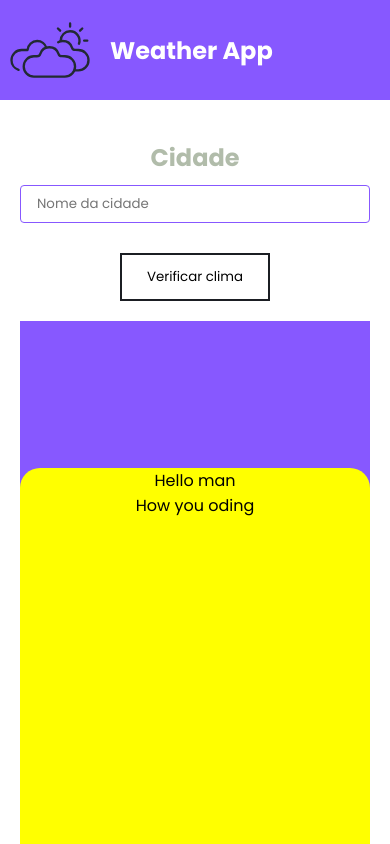
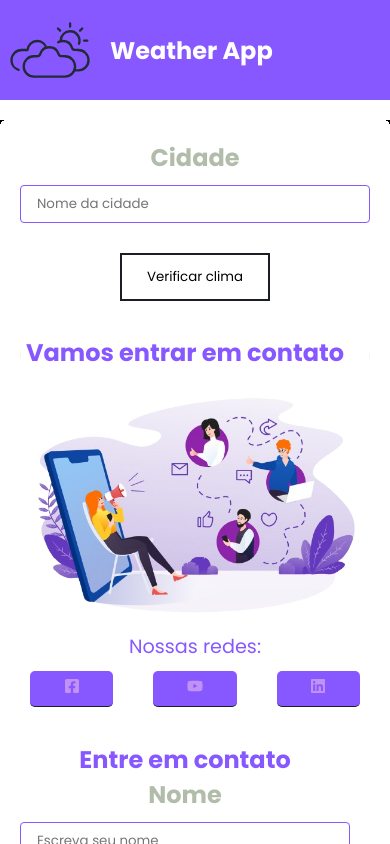
Before and after one commit to RCK04/it-att4, a React (Create React App) app: page / in a window 390 px wide. Built offline with nearby package versions, Linux system fonts and the light colour scheme.

Commit message:
Form finished

```diff
--- a/src/Weather.js
+++ b/src/Weather.js
@@ -108,7 +108,7 @@ export default function Weather() {
             <Header></Header>
 
             <main className='show-weather'>
-                <Input label="Cidade" value={city} onChange={handleCityChange} placeholder="Nome da cidade"/>
+                <Input type="text" label="Cidade" value={city} onChange={handleCityChange} placeholder="Nome da cidade"/>
 
                     <div className='button-container'>
                         <Button onClick={handleClick}>Verificar clima</Button>
--- a/src/components/Form/Form.css
+++ b/src/components/Form/Form.css
@@ -1,6 +1,65 @@
 .form{
+    width: clamp(20%, 100%, 820px);
+    background-color: var(--white);
+    min-height: 550px;
+    border-radius: 20px;
+    box-shadow: 0 0 20px 10px rgba(0, 0, 0, .4);
+    display: grid;
+    grid-template-columns: repeat(2, 1fr);
+    grid-template-rows: auto;
+    z-index: 1;
+    overflow: hidden;
+}
+
+.form .contact{
+    background-color: var(--white);
+}
+
+.form .submit-form{
+    background-color: var(--white);
+    padding: 20px 20px 0 0;
+}
+
+.form .contact .first-text{
+    color: var(--main-color);
+    padding: 20px 20px 0 0;
+    font-size: 1.5rem;
+}
+
+.form .contact .social-links .second-text{
+    font-size: 1.2rem;
+    color: var(--main-color);
+}
+
+.third-text{
+    font-size: 1.5rem;
+    color: var(--main-color);
+}
+
+.image{
+    width: clamp(150px, 100%, 350px);
+}
+
+.social-media{
     width: 100%;
-    background-color: yellow;
-    height: 550px;
-    border-radius: 20px;
+    margin-top: 10px;
+    display: flex;
+    flex-direction: row;
+    gap: 20px;
 }
+
+.input-box{
+    margin-right: 10px;
+    margin-bottom: 10px;
+    height: 150px;
+}
+
+@media (max-width: 720px) {
+    .form{
+        grid-template-columns: 1fr;
+        grid-template-rows: auto auto;
+        width: 100%;
+        gap: 15px;
+        min-height: 100vh;
+    }
+}
--- a/src/components/Form/Form.js
+++ b/src/components/Form/Form.js
@@ -1,14 +1,53 @@
 import React from 'react';
 import './Form.css';
+import logo from '../../images/contact.png';
+import { FaFacebookSquare, FaYoutube, FaLinkedin } from "react-icons/fa";
+import SocialMediaItem from '../SocialMediaItem/SocialMediaItem';
+import Input from '../Input/Input';
+import Button from '../Button/Button';
 
 
 function Form(){
     return (
-        <form className='form'>
-            <div className="contact">Hello man</div>
-            <div className="submit-form">How you oding</div>
+        <div className='form'>
+            <div className="contact">
+                <h2 className="first-text">Vamos entrar em contato</h2>
+                <img src={logo} alt="Contact iamge" className='image' />
+                <div className='social-links'>
+                    <span className='second-text'>Nossas redes:</span>
+                    <ul className='social-media'>
+                        <SocialMediaItem>
+                            <FaFacebookSquare></FaFacebookSquare>
+                        </SocialMediaItem>
 
-        </form>
+                        <SocialMediaItem>
+                            <FaYoutube></FaYoutube>
+                        </SocialMediaItem>
+
+                        <SocialMediaItem>
+                            <FaLinkedin></FaLinkedin>
+                        </SocialMediaItem>
+                    </ul>
+                </div>
+            </div>
+
+            <div className="submit-form">
+                <h4 className='third-text'>Entre em contato</h4>
+                <form action="">
+                    <Input type="text" label="Nome" placeholder="Escreva seu nome"></Input>
+                    <Input type="email" label="Email" placeholder="Escreva seu email"></Input>
+
+                    <div className='input-box'>
+                        <textarea name="" id="message" cols="30" rows="10" ></textarea>
+                    </div>
+
+                    <Button>
+                        Enviar
+                    </Button>
+                </form>
+            </div>
+
+        </div>
     );
 }
 
--- a/src/components/Input/Input.js
+++ b/src/components/Input/Input.js
@@ -2,11 +2,11 @@ import React from 'react';
 import './Input.css';
 
 
-function Input({label, value, onChange, placeholder}){
+function Input({label, value, onChange, type, placeholder}){
     return (
         <div className='input-container'>
             <span>{label}</span>
-            <input type='text' placeholder={placeholder} value={value} onChange={onChange} />
+            <input type={type} placeholder={placeholder} value={value} onChange={onChange} />
         </div>
     );
 }
--- /dev/null
+++ b/src/components/SocialMediaItem/SocialMediaItem.css
@@ -0,0 +1,23 @@
+.li{
+    background-color: var(--main-color);
+    padding: 5px;
+    border-radius: 5px;
+    width: 100%;
+    margin-left: 10px;
+    margin-right: 10px;
+    transition: 0.3s ease-in-out;
+}
+
+.li:hover{
+    background-color: var(--white);
+}
+
+.li a {
+    color: #c092f5;
+    width: 100%;
+    transition: 0.3s ease-in-out;
+}
+
+.li a:hover{
+    color: var(--main-color);
+}
--- /dev/null
+++ b/src/components/SocialMediaItem/SocialMediaItem.js
@@ -0,0 +1,14 @@
+import React from 'react';
+import './SocialMediaItem.css';
+
+function SocialMediaItem( {children} ){
+    return (
+        <li className='li'>
+            <a href="#">
+                {children}
+            </a>
+        </li>
+    );
+}
+
+export default SocialMediaItem;
--- a/src/components/WeatherHistory/WeatherHistory.css
+++ b/src/components/WeatherHistory/WeatherHistory.css
@@ -21,7 +21,6 @@ h2{
     width: 100%;
     max-height: 200px;
     padding: 20px;
-    scrollbar-color: red;
 }
 
 ul {
@@ -30,7 +29,6 @@ ul {
     list-style-type: none;
     width: 100%;
     gap: 20px;
-
 }
 
 ul li{
--- a/src/css/App.css
+++ b/src/css/App.css
@@ -52,6 +52,7 @@
   background-color: var(--main-color);
   width: 100%;
   height: 100vh;
+  border-radius: 40px;
 
 }
 
@@ -61,3 +62,10 @@
 
   }
 }
+
+@media (max-width: 720px) {
+  .form-container{
+    background-color: var(--white);
+    overflow-y: hidden;
+  }
+}
```
Also changed, not shown: src/components/Input/Input.css (line endings or trailing spaces), src/images/contact.png (added).
